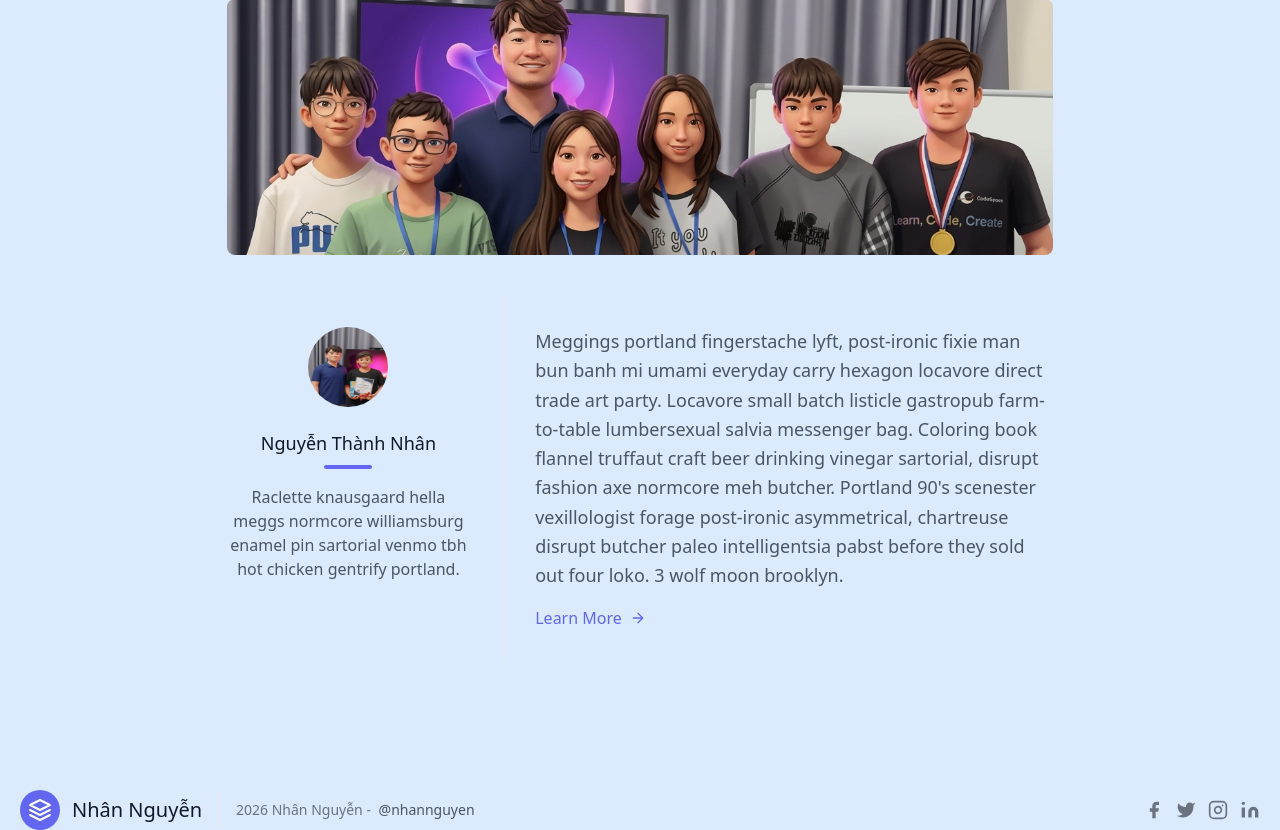
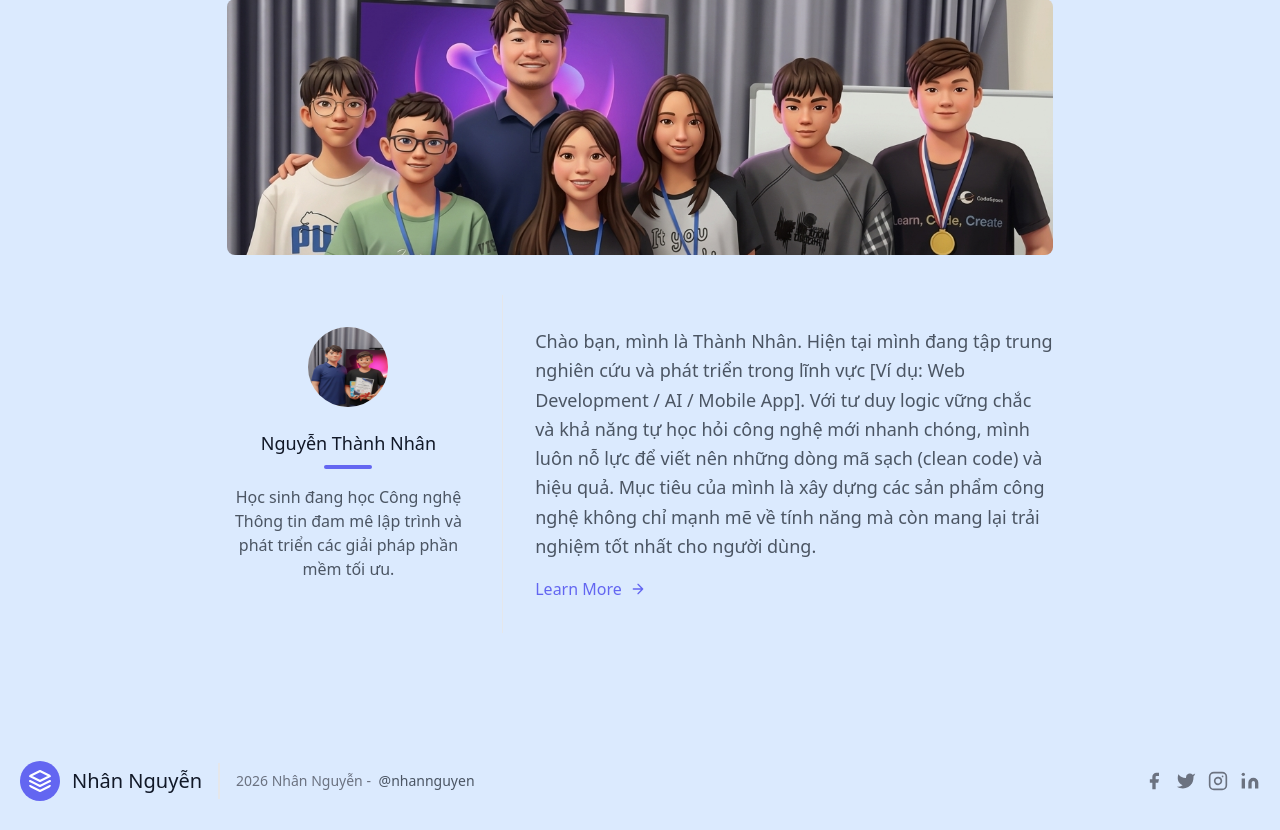
Before and after one commit to nhannguyen2704/My-Portfolio, a Flask app: page /about in a window 1280 px wide. Shown: the part 233-1063 px from the top of the page. After the commit the page ends 1034 px from the top, so only its background shows below. Run offline with Flask 3, Linux system fonts and the light colour scheme; some libraries are stand-ins or nearby versions.

Commit message:
Update personal description in about.html

```diff
--- a/templates/about.html
+++ b/templates/about.html
@@ -16,11 +16,11 @@
                 <div class="flex flex-col items-center text-center justify-center">
                   <h2 class="font-medium title-font mt-4 text-gray-900 text-lg">Nguyễn Thành Nhân</h2>
                   <div class="w-12 h-1 bg-indigo-500 rounded mt-2 mb-4"></div>
-                  <p class="text-base">Raclette knausgaard hella meggs normcore williamsburg enamel pin sartorial venmo tbh hot chicken gentrify portland.</p>
+                  <p class="text-base">Học sinh đang học Công nghệ Thông tin đam mê lập trình và phát triển các giải pháp phần mềm tối ưu.</p>
                 </div>
               </div>
               <div class="sm:w-2/3 sm:pl-8 sm:py-8 sm:border-l border-gray-200 sm:border-t-0 border-t mt-4 pt-4 sm:mt-0 text-center sm:text-left">
-                <p class="leading-relaxed text-lg mb-4">Meggings portland fingerstache lyft, post-ironic fixie man bun banh mi umami everyday carry hexagon locavore direct trade art party. Locavore small batch listicle gastropub farm-to-table lumbersexual salvia messenger bag. Coloring book flannel truffaut craft beer drinking vinegar sartorial, disrupt fashion axe normcore meh butcher. Portland 90's scenester vexillologist forage post-ironic asymmetrical, chartreuse disrupt butcher paleo intelligentsia pabst before they sold out four loko. 3 wolf moon brooklyn.</p>
+                <p class="leading-relaxed text-lg mb-4">Chào bạn, mình là Thành Nhân. Hiện tại mình đang tập trung nghiên cứu và phát triển trong lĩnh vực [Ví dụ: Web Development / AI / Mobile App]. Với tư duy logic vững chắc và khả năng tự học hỏi công nghệ mới nhanh chóng, mình luôn nỗ lực để viết nên những dòng mã sạch (clean code) và hiệu quả. Mục tiêu của mình là xây dựng các sản phẩm công nghệ không chỉ mạnh mẽ về tính năng mà còn mang lại trải nghiệm tốt nhất cho người dùng.</p>
                 <a class="text-indigo-500 inline-flex items-center">Learn More
                   <svg fill="none" stroke="currentColor" stroke-linecap="round" stroke-linejoin="round" stroke-width="2" class="w-4 h-4 ml-2" viewBox="0 0 24 24">
                     <path d="M5 12h14M12 5l7 7-7 7"></path>
```
